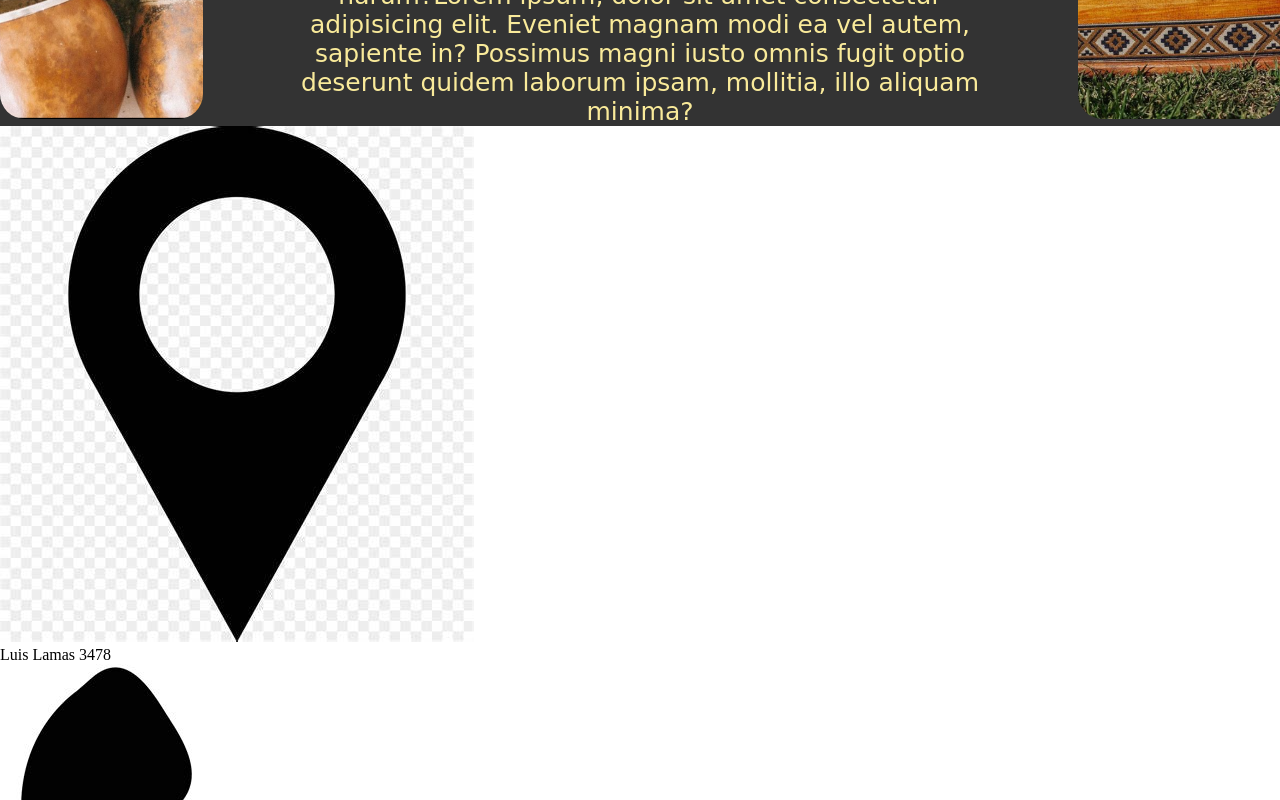
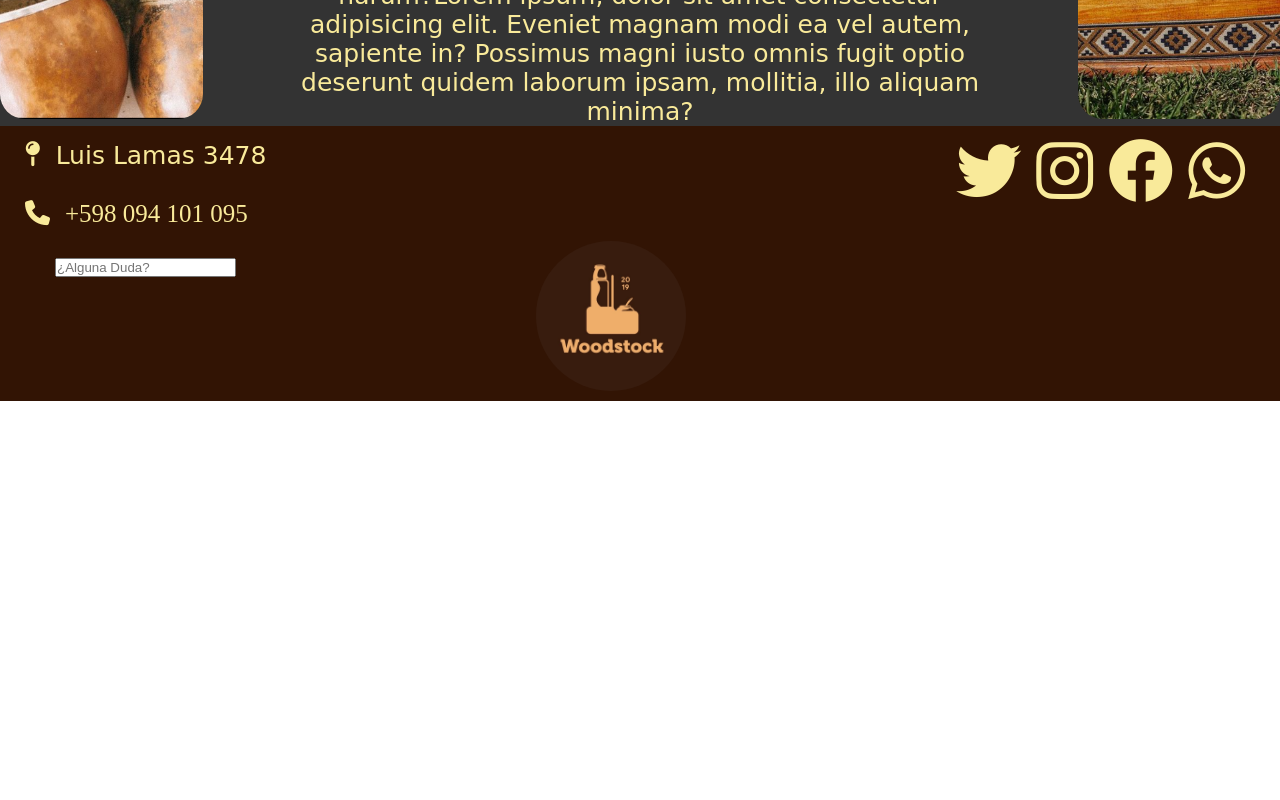
Before and after one commit to FranciscoNasso/PreEntrega2-Nasso, a plain HTML site: page index.html in a window 1280 px wide. Shown: the part 1300-2100 px from the top of the page. After the commit the page ends 1701 px from the top, so only its background shows below. Drawn offline with Linux system fonts and the light colour scheme; a web font is replaced by a local one.

Commit message:
Index terminado con sus efectos puesto

```diff
--- a/assets/css/style.css
+++ b/assets/css/style.css
@@ -75,6 +75,7 @@
     display: inline-block;
     text-align: center;
     width: 100%;
+    background-color: #333;
 }
 .Imagen_movimiento{
     width: 100%;
@@ -137,6 +138,104 @@
     background-position: center;
     background-size: cover;
     border-radius: 25px;
+}
+
+/* --------------- Footer --------------*/
 
 
+
+.footer{
+    display: flex;
+    justify-content: space-between;
+    width: 100%;
+    height: 275px;
+    background-color: #321404;
 }
+
+.footerDatos{
+    display: flex;
+    flex-direction: column;
+}
+.logoDirecTexto{
+    display: flex;
+    flex-direction: row;
+    margin-top: 15px;
+    margin-left: 25px;
+    font-size: 25px;
+    color: #f9ea9a;
+}
+.Direc{
+    display: flex;
+    padding-left: 15px;
+    font-family: 'Shantell Sans', cursive;
+}
+
+.logoTelTexto{
+    display: flex;
+    flex-direction: row;
+    margin-top: 30px;
+    margin-left: 25px;
+    font-size: 25px;
+    color: #f9ea9a;
+}
+.Num{
+    display: flex;
+    padding-left: 15px;
+}
+
+.dudasTexto{
+    display: flex;
+    margin-top: 30px;
+    margin-left: 55px;
+    font-size: 25px;
+}
+
+.logitoFooter{
+    display: flex;
+    justify-content:center;
+    align-items: flex-end;
+}
+
+.logoFooter{
+    max-width: 150px;
+    max-height: 150px;
+    border-radius: 100px;
+    margin-bottom: 10px;
+}
+
+
+.footerContactos{
+    display: flex;
+    list-style-type: none;
+    justify-content: flex-end;
+    font-size: 65px;
+    margin-right: 35px;
+    margin-top: 10px;
+}
+.logoTwitter{
+    display: flex;
+    margin-right: 15px;
+    color: #f9ea9a;
+}
+.logoInsta{
+    display: flex;
+    margin-right: 15px;
+    color: #f9ea9a;
+}
+.logoFace{
+    display: flex;
+    margin-right: 15px;
+    color: #f9ea9a;
+}
+.logoWhats{
+    display: flex;
+    color: #f9ea9a;
+}
+.fa-brands{
+    color: #f9ea9a;
+}
+
+.fa-brands:hover{
+    color: #333;
+    transition: 1s;
+}
--- a/index.html
+++ b/index.html
@@ -54,22 +54,24 @@
     </main>
     <footer class="footer">
         <ul class="footerDatos">
-            <li>
-                <img class="logoDirec" src="./assets/img/direccion.png" alt="">
+            <li class="logoDirecTexto">
+                <i class="fa-solid fa-map-pin fa-beat"></i>
                 <p class="Direc">Luis Lamas 3478</p>
             </li>
-            <li>
-                <img class="logoTel" src="./assets/img/telefono.png" alt="">
+            <li class="logoTelTexto">
+                <i class="fa-sharp fa-solid fa-phone fa-beat"></i>
                 <p class="Num">+598 094 101 095</p>
             </li>
             <li>
-                <form>
+                <form class="dudasTexto">
                     <label for="Dudas"></label>
                     <input class="dudas" placeholder="¿Alguna Duda?" type="text" id="Dudas">
                 </form>
             </li>
         </ul>
-        <img class="logoFooter" src="./assets/img/IMG_3562.png" alt="Woodstock Materas">
+        <section class="logitoFooter">
+            <img class="logoFooter" src="./assets/img/IMG_3562.png" alt="Woodstock Materas">
+        </section>
         <ul class="footerContactos">
             <li class="logoTwitter"> <a href="https://twitter.com/FranciscoNasso" target="_blank"><i class="fa-brands fa-twitter"></i></a></li>
             <li class="logoInsta"> <a href="https://www.instagram.com/fran_nasso/?next=%2F" target="_blank"><i class="fa-brands fa-instagram"></i></a></li>
```
